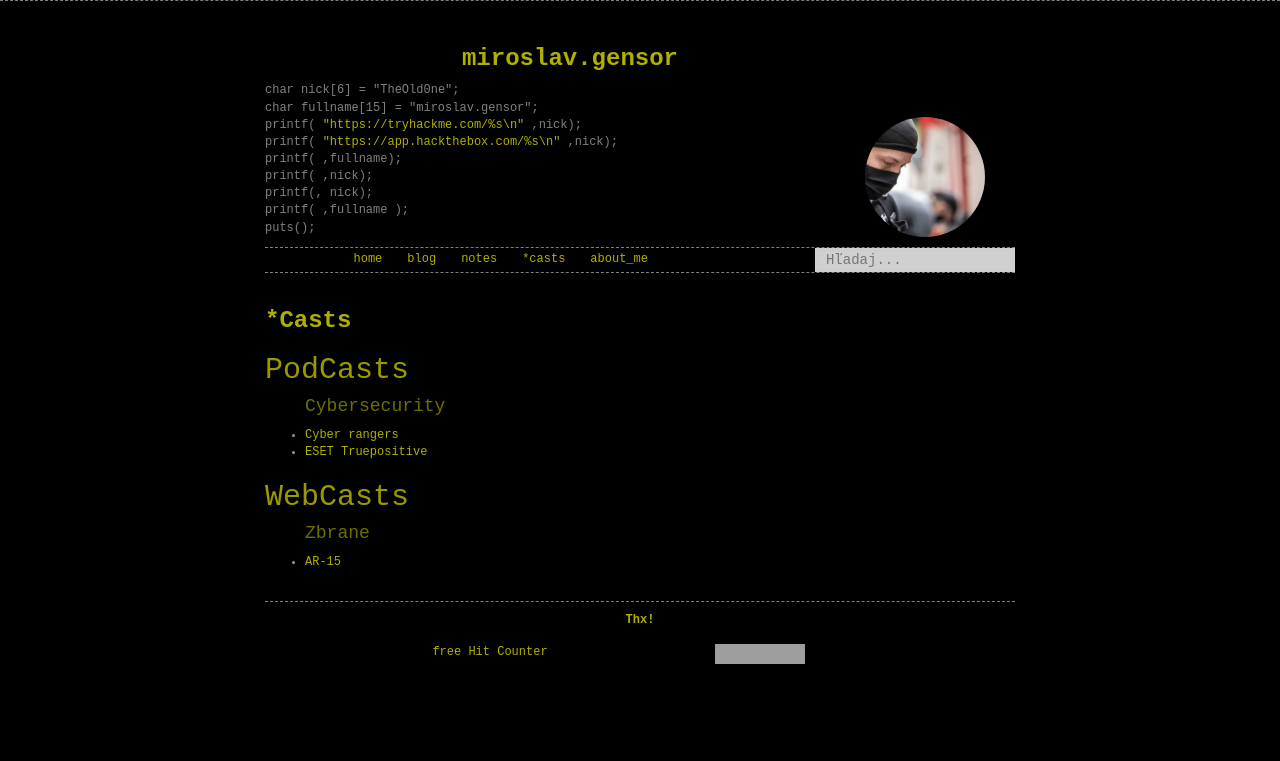
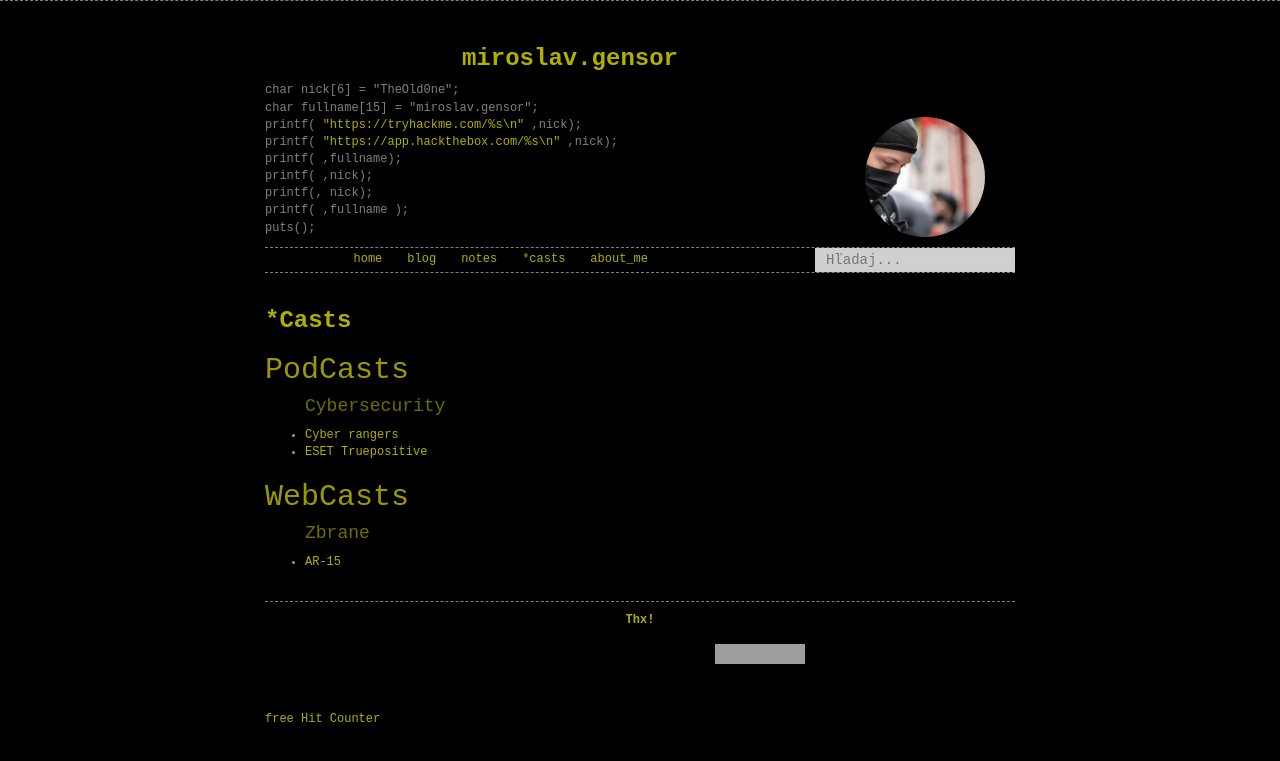
Before and after one commit to 0x00mg/0x00mg.github.io, a Jekyll site: the page built from casts.md, in a window 1280 px wide. Shown: the top 761 px of the page. Built offline with Jekyll 4.4.1, drawn with Linux system fonts in a browser that asks for light colours; comment, search, counter and statistics services are not loaded; a style sheet for code colours, icons or effects is not loaded; grey boxes are pictures that could not be loaded.

Commit message:
Update footer.html

```diff
--- a/_includes/footer.html
+++ b/_includes/footer.html
@@ -1,3 +1,4 @@
+<!--
 <div class="row">
   <div class="col-lg-8 col-lg-offset-2">
     <footer>
@@ -12,3 +13,20 @@
 
   </div>
 </div>
+-->
+<div class="row">
+  <div class="col-lg-8 col-lg-offset-2">
+    <footer>
+      {{ site.bye_message }}
+    </footer>
+    <div style="display:flex; justify-content:space-between; align-items:center;">
+      <div>
+        <a href='https://www.free-counters.org/'>free Hit Counter</a>
+        <script type='text/javascript' src='https://www.freevisitorcounters.com/auth.php?id=a7bf823fc09d85bee91981b1666043184e6b3eb5'></script>
+        <script type="text/javascript" src="https://www.freevisitorcounters.com/en/home/counter/1384619/t/1"></script>
+        <script src="https://cdn.counter.dev/script.js" data-id="37996a86-65e8-4821-86a5-824f1b1e9b46" data-utcoffset="2"></script>
+      </div>
+      <iframe src="https://tryhackme.com/api/v2/badges/public-profile?userPublicId=771520" style="border:none;"></iframe>
+    </div>
+  </div>
+</div>
```
